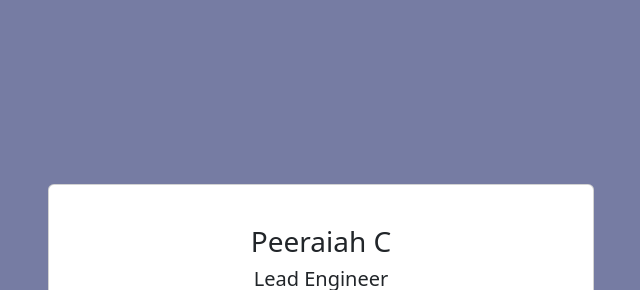
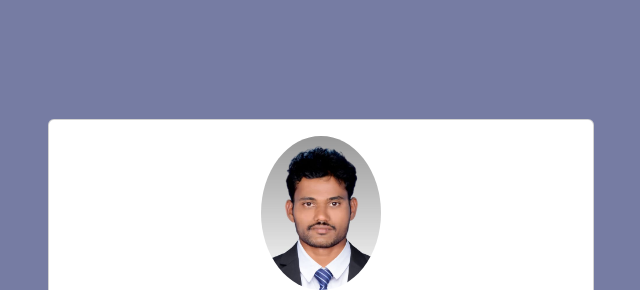
Before and after one commit to peeraiahqa/chagalam, a plain HTML site: page index.html in a window 1280 px wide. Shown: the part 68-358 px from the top of the page, without its empty margins (319-959 px from the left). Drawn offline with nearby package versions, Linux system fonts and the light colour scheme.

Commit message:
first commit

```diff
--- a/index.html
+++ b/index.html
@@ -51,7 +51,7 @@
             <div class="col-12 col-sm-10 col-md-6 min-vh-100 d-flex parent-content">
                 <div class="card">
                     <div class="card-body text-center">
-                        <img src="Images/PEER_pic.png" class="img-fluid avatar rounded-circle" alt="">
+                        <img src="Images/PEER_pic.jpeg" class="img-fluid avatar rounded-circle" alt="">
                         <h3 class="card-title">Peeraiah C</h3>
                         <h5 class="card-title">Lead Engineer</h5>
                         <h2 class="m-0">__</h2>
```
Also changed, not shown: Images/PEER_pic.jpeg (renamed from PEER_pic.jpeg).
